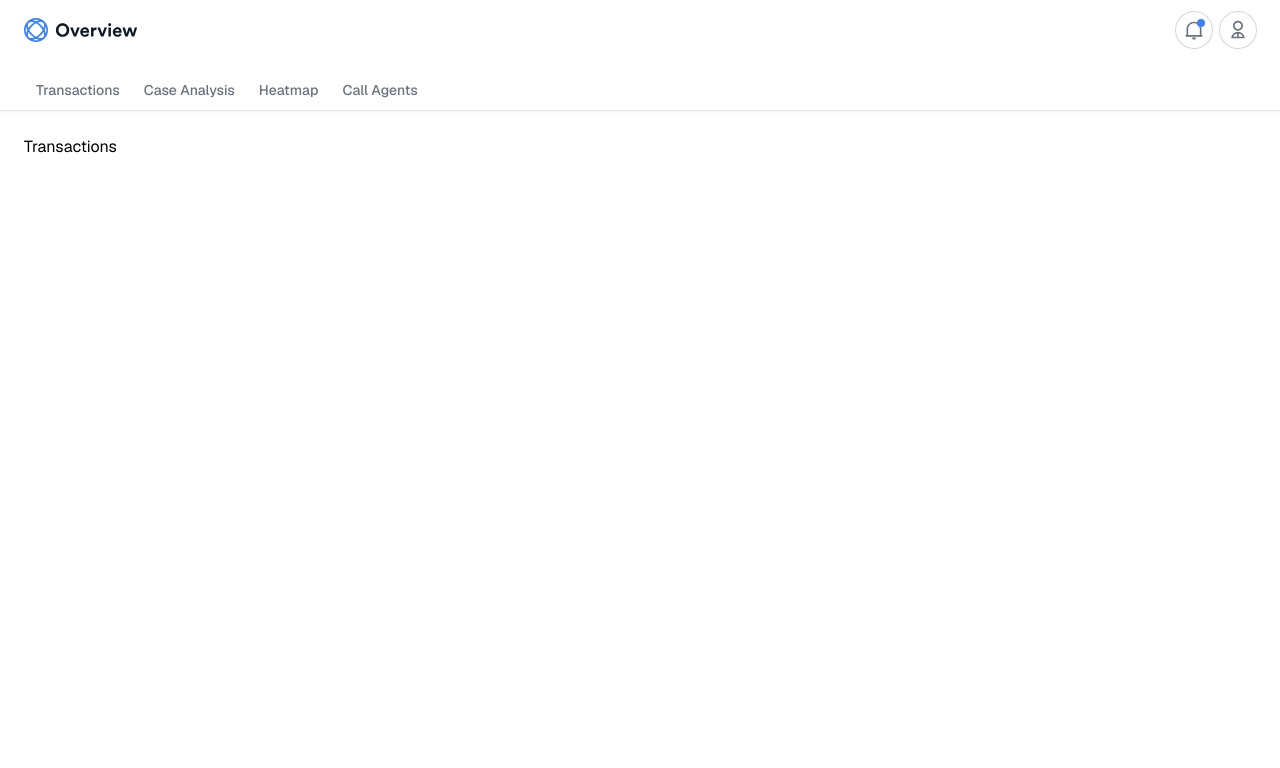
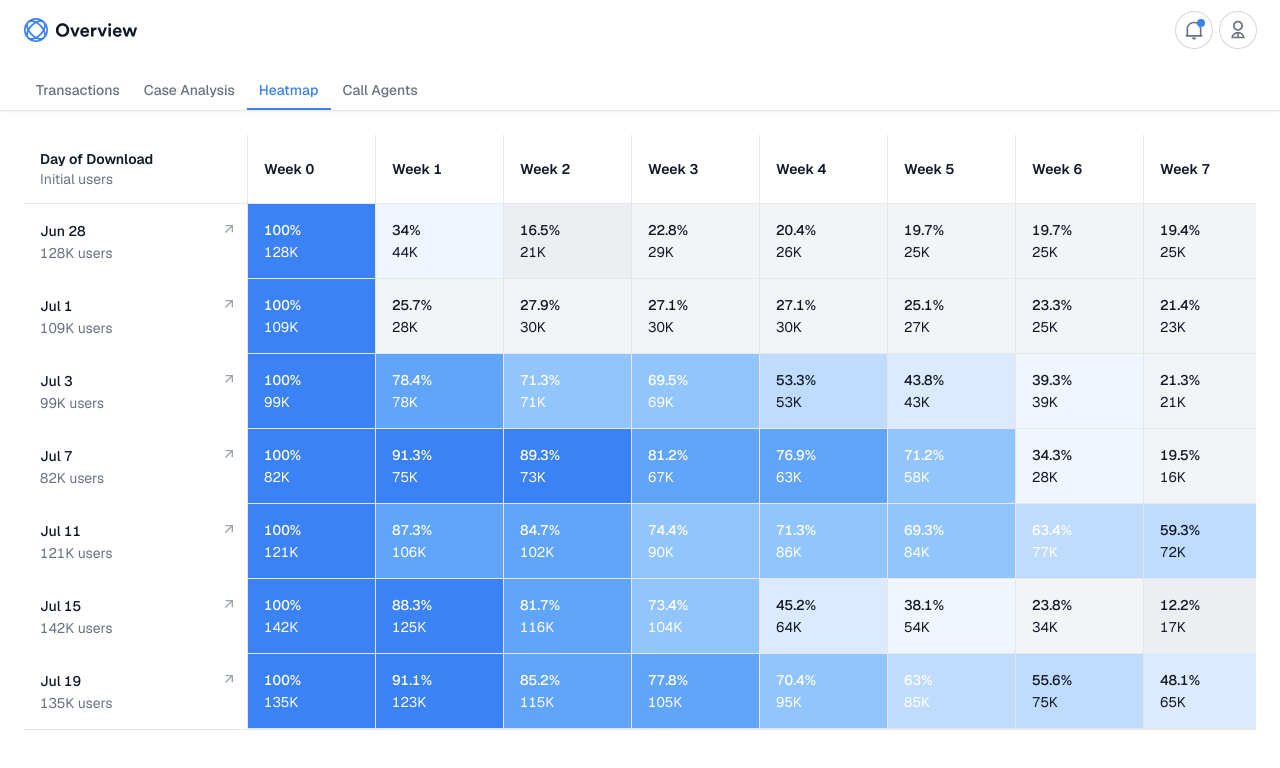
Before and after one commit to tremorlabs/template-overview, a Next.js app: page /heatmap in a window 1280 px wide. Shown: the top 768 px of the page. Built offline with nearby package versions, Linux system fonts and the light colour scheme.

Commit message:
add: base heatmap with refactored data structure

```diff
--- a/src/app/(dashboard)/heatmap/page.tsx
+++ b/src/app/(dashboard)/heatmap/page.tsx
@@ -1,7 +1,274 @@
+"use client"
+
+import {
+  Table,
+  TableBody,
+  TableCell,
+  TableHead,
+  TableHeaderCell,
+  TableRoot,
+  TableRow,
+} from "@/components/Table";
+import { cx } from "@/lib/utils";
+import { RiArrowRightUpLine } from "@remixicon/react";
+import Link from "next/link";
+
+// Types
+interface WeekData {
+  percentage: number;
+  users: number;
+}
+
+interface CohortData {
+  date: string;
+  initialDownloads: number;
+  retention: {
+    [key: `week${number}`]: WeekData;
+  };
+}
+
+const cohortData: CohortData[] = [
+  {
+    date: "Jun 28",
+    initialDownloads: 128,
+    retention: {
+      week0: { percentage: 100, users: 128 },
+      week1: { percentage: 34.0, users: 44 },
+      week2: { percentage: 16.5, users: 21 },
+      week3: { percentage: 22.8, users: 29 },
+      week4: { percentage: 20.4, users: 26 },
+      week5: { percentage: 19.7, users: 25 },
+      week6: { percentage: 19.7, users: 25 },
+      week7: { percentage: 19.4, users: 25 },
+      week8: { percentage: 6.6, users: 8 },
+      week9: { percentage: 5.5, users: 7 },
+      week10: { percentage: 4.7, users: 6 },
+    },
+  },
+  {
+    date: "Jul 1",
+    initialDownloads: 109,
+    retention: {
+      week0: { percentage: 100, users: 109 },
+      week1: { percentage: 25.7, users: 28 },
+      week2: { percentage: 27.9, users: 30 },
+      week3: { percentage: 27.1, users: 30 },
+      week4: { percentage: 27.1, users: 30 },
+      week5: { percentage: 25.1, users: 27 },
+      week6: { percentage: 23.3, users: 25 },
+      week7: { percentage: 21.4, users: 23 },
+      week8: { percentage: 11.0, users: 12 },
+      week9: { percentage: 9.2, users: 10 },
+      week10: { percentage: 7.3, users: 8 },
+    },
+  },
+  {
+    date: "Jul 3",
+    initialDownloads: 99,
+    retention: {
+      week0: { percentage: 100, users: 99 },
+      week1: { percentage: 78.4, users: 78 },
+      week2: { percentage: 71.3, users: 71 },
+      week3: { percentage: 69.5, users: 69 },
+      week4: { percentage: 53.3, users: 53 },
+      week5: { percentage: 43.8, users: 43 },
+      week6: { percentage: 39.3, users: 39 },
+      week7: { percentage: 21.3, users: 21 },
+      week8: { percentage: 18.3, users: 18 },
+      week9: { percentage: 15.3, users: 15 },
+      week10: { percentage: 12.2, users: 12 },
+    },
+  },
+  {
+    date: "Jul 7",
+    initialDownloads: 82,
+    retention: {
+      week0: { percentage: 100, users: 82 },
+      week1: { percentage: 91.3, users: 75 },
+      week2: { percentage: 89.3, users: 73 },
+      week3: { percentage: 81.2, users: 67 },
+      week4: { percentage: 76.9, users: 63 },
+      week5: { percentage: 71.2, users: 58 },
+      week6: { percentage: 34.3, users: 28 },
+      week7: { percentage: 19.5, users: 16 },
+      week8: { percentage: 11.2, users: 9 },
+      week9: { percentage: 8.5, users: 7 },
+      week10: { percentage: 6.1, users: 5 },
+    },
+  },
+  {
+    date: "Jul 11",
+    initialDownloads: 121,
+    retention: {
+      week0: { percentage: 100, users: 121 },
+      week1: { percentage: 87.3, users: 106 },
+      week2: { percentage: 84.7, users: 102 },
+      week3: { percentage: 74.4, users: 90 },
+      week4: { percentage: 71.3, users: 86 },
+      week5: { percentage: 69.3, users: 84 },
+      week6: { percentage: 63.4, users: 77 },
+      week7: { percentage: 59.3, users: 72 },
+      week8: { percentage: 23.2, users: 28 },
+      week9: { percentage: 19.8, users: 24 },
+      week10: { percentage: 16.5, users: 20 },
+    },
+  },
+  {
+    date: "Jul 15",
+    initialDownloads: 142,
+    retention: {
+      week0: { percentage: 100, users: 142 },
+      week1: { percentage: 88.3, users: 125 },
+      week2: { percentage: 81.7, users: 116 },
+      week3: { percentage: 73.4, users: 104 },
+      week4: { percentage: 45.2, users: 64 },
+      week5: { percentage: 38.1, users: 54 },
+      week6: { percentage: 23.8, users: 34 },
+      week7: { percentage: 12.2, users: 17 },
+      week8: { percentage: 9.1, users: 13 },
+      week9: { percentage: 7.0, users: 10 },
+      week10: { percentage: 5.6, users: 8 },
+    },
+  },
+  {
+    date: "Jul 19",
+    initialDownloads: 135,
+    retention: {
+      week0: { percentage: 100, users: 135 },
+      week1: { percentage: 91.1, users: 123 },
+      week2: { percentage: 85.2, users: 115 },
+      week3: { percentage: 77.8, users: 105 },
+      week4: { percentage: 70.4, users: 95 },
+      week5: { percentage: 63.0, users: 85 },
+      week6: { percentage: 55.6, users: 75 },
+      week7: { percentage: 48.1, users: 65 },
+      week8: { percentage: 40.7, users: 55 },
+      week9: { percentage: 33.3, users: 45 },
+      week10: { percentage: 25.9, users: 35 },
+    },
+  },
+];
+
+// Helper functions
+const getWeeks = (data: CohortData[]): string[] => {
+  return Object.keys(data[0].retention).sort((a, b) =>
+    parseInt(a.replace('week', '')) - parseInt(b.replace('week', ''))
+  );
+};
+
+const getAllPercentages = (data: CohortData[]): number[] => {
+  return data.flatMap(cohort =>
+    Object.values(cohort.retention).map(week => week.percentage)
+  );
+};
+
+const colorClasses = [
+  "bg-gray-200/70 dark:bg-gray-800",
+  "bg-gray-100 dark:bg-gray-900",
+  "bg-blue-50 dark:bg-blue-950",
+  "bg-blue-100 dark:bg-blue-900",
+  "bg-blue-200 dark:bg-blue-800",
+  "bg-blue-300 dark:bg-blue-700",
+  "bg-blue-400 dark:bg-blue-600",
+  "bg-blue-500 dark:bg-blue-500",
+];
+
+const getBackgroundColor = (value: number, minValue: number, maxValue: number) => {
+  const normalizedValue = (value - minValue) / (maxValue - minValue)
+  const index = Math.min(
+    Math.floor(normalizedValue * colorClasses.length),
+    colorClasses.length - 1,
+  )
+  return colorClasses[index]
+}
+
+const getTextColor = (value: number, minValue: number, maxValue: number) => {
+  const normalizedValue = (value - minValue) / (maxValue - minValue)
+  return normalizedValue > 0.6
+    ? "text-white dark:text-white"
+    : "text-gray-900 dark:text-gray-50"
+}
+
 export default function Heatmap() {
+  const weeks = getWeeks(cohortData);
+  const allValues = getAllPercentages(cohortData);
+  const maxValue = Math.max(...allValues);
+  const minValue = Math.min(...allValues);
+
   return (
     <main className="mt-6">
-      <main>Transactions</main>
+      <TableRoot className="overflow-scroll">
+        <Table className="border-separate border-spacing-0 text-sm tabular-nums">
+          <TableHead>
+            <TableRow>
+              <TableHeaderCell className="sticky top-0 w-56 whitespace-nowrap bg-white left-0 z-20 border-r border-gray-200 dark:border-gray-800 pr-4 dark:bg-gray-950">
+                <span className="block">Day of Download</span>
+                <span className="block font-normal text-gray-500 dark:text-gray-500">
+                  Initial users
+                </span>
+              </TableHeaderCell>
+              {weeks.map((week) => (
+                <TableHeaderCell
+                  key={week}
+                  className="border-r border-gray-200 dark:border-gray-800"
+                >
+                  <span>Week {week.replace('week', '')}</span>
+                </TableHeaderCell>
+              ))}
+            </TableRow>
+          </TableHead>
+          <TableBody>
+            {cohortData.map((cohort) => (
+              <TableRow key={cohort.date}>
+                <TableCell className="sticky left-0 z-10 min-w-56 border-r border-gray-200 bg-white px-2.5 dark:border-gray-800 dark:bg-gray-950">
+                  <Link
+                    className="group flex items-start justify-between"
+                    href="#"
+                  >
+                    <div>
+                      <span className="block text-sm font-medium text-gray-900 dark:text-gray-50">
+                        {cohort.date}
+                      </span>
+                      <span className="mt-0.5 block text-sm text-gray-500 dark:text-gray-500">
+                        {cohort.initialDownloads}K users
+                      </span>
+                    </div>
+                    <RiArrowRightUpLine
+                      className="size-4 shrink-0 text-gray-400 transition-all group-hover:text-gray-700 dark:text-gray-600 group-hover:dark:text-gray-300"
+                      aria-hidden="true"
+                    />
+                  </Link>
+                </TableCell>
+                {weeks.map((week) => {
+                  const weekData = cohort.retention[week as keyof typeof cohort.retention];
+                  return (
+                    <TableCell
+                      key={week}
+                      className={cx(
+                        getBackgroundColor(weekData.percentage, minValue, maxValue),
+                        getTextColor(weekData.percentage, minValue, maxValue),
+                        "min-w-32 border-b border-r border-gray-200 dark:border-gray-800"
+                      )}
+                    >
+                      <span className="block text-sm font-medium">
+                        {weekData.percentage}%
+                      </span>
+                      <span
+                        className={cx(
+                          getTextColor(weekData.percentage, minValue, maxValue),
+                          "mt-0.5 block text-sm"
+                        )}
+                      >
+                        {weekData.users}K
+                      </span>
+                    </TableCell>
+                  );
+                })}
+              </TableRow>
+            ))}
+          </TableBody>
+        </Table>
+      </TableRoot>
     </main>
-  )
+  );
 }
--- a/src/components/ui/Navigation.tsx
+++ b/src/components/ui/Navigation.tsx
@@ -37,7 +37,7 @@ function Navigation() {
         <TabNavigationLink
           className="inline-flex gap-2"
           asChild
-          active={pathname === "/Heatmap"}
+          active={pathname === "/heatmap"}
         >
           <Link href="/heatmap">Heatmap</Link>
         </TabNavigationLink>
```
